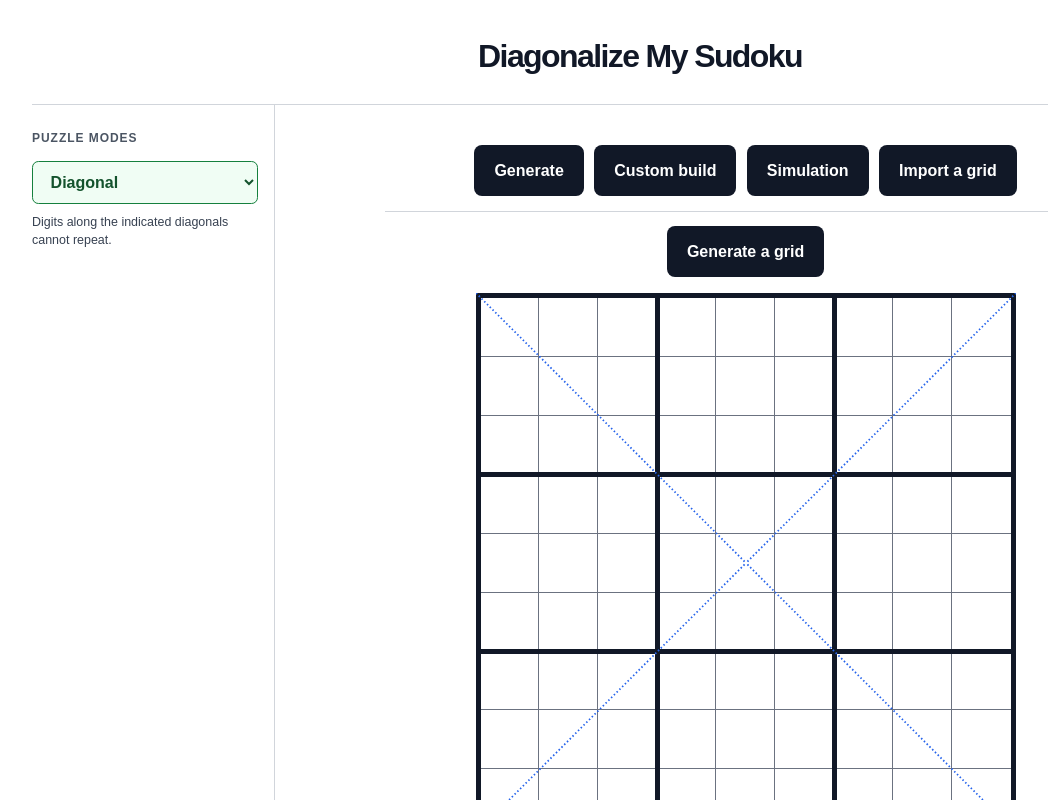
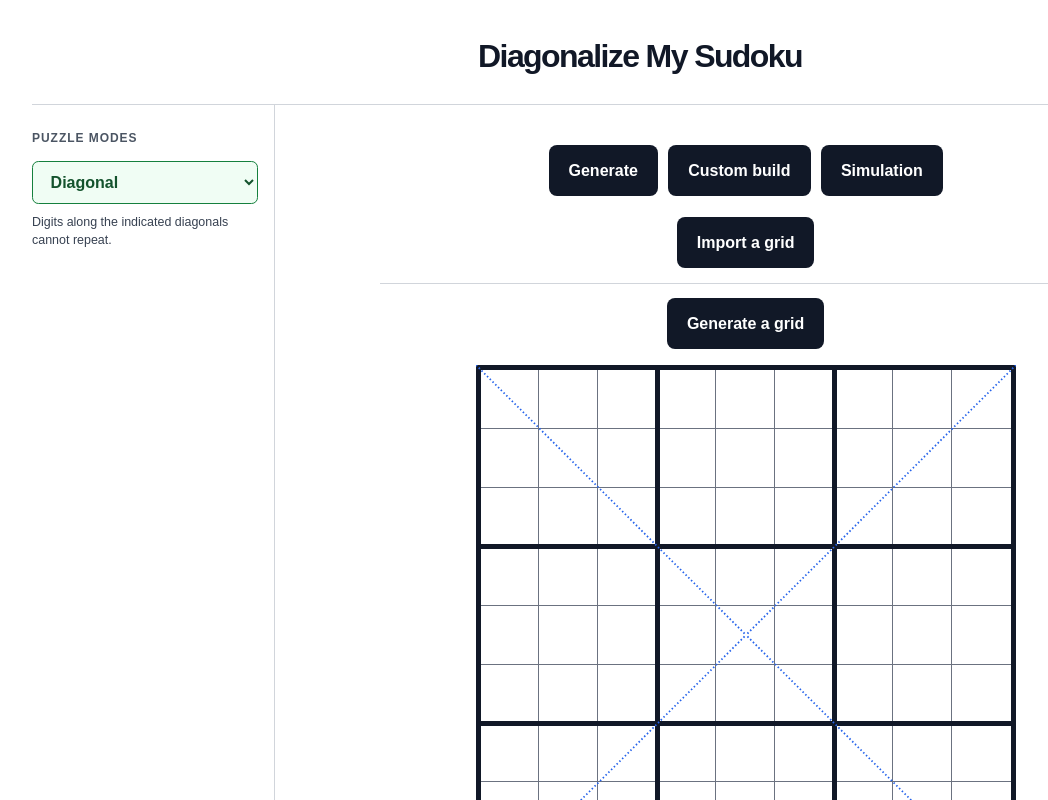
Before and after one commit to nahiphog/Diagonal-or-not, a Next.js app: page / in a window 1280 px wide. Shown: the top 800 px of the page, without its empty margins (32-1080 px from the left). Built offline with nearby package versions, Linux system fonts and the light colour scheme.

Commit message:
clearer button sorting

```diff
--- a/app/globals.css
+++ b/app/globals.css
@@ -37,6 +37,7 @@ h1 { margin: 0; font-size: clamp(1.5rem, 3.5vw, 2rem); font-weight: 700; letter-
 .puzzle-actions { display: flex; flex-wrap: wrap; justify-content: center; gap: 0.65rem; margin: 1rem 0; }
 .puzzle-actions .generate-button { margin-top: 0; }
 .puzzle-actions-divider { width: 100%; border: none; border-top: 1px solid #d1d5db; margin: 0.25rem 0; }
+.puzzle-actions-break { width: 100%; height: 0; }
 .build-button { background: #166534; }
 .build-button:hover:not(:disabled) { background: #15803d; }
 .halt-button { border: 1px solid #b91c1c; border-radius: 0.5rem; padding: 0.85rem 1.1rem; background: #fff; color: #b91c1c; font: inherit; font-weight: 700; cursor: pointer; }
--- a/app/page.tsx
+++ b/app/page.tsx
@@ -1289,6 +1289,7 @@ export default function Home({ initialMode = "diagonal", showQueenSimulation = f
         <button className={`generate-button simulation-link ${diagonalTab === "generate" ? "active" : ""}`} onClick={() => setDiagonalTab("generate")}>Generate</button>
         <button className={`generate-button simulation-link ${diagonalTab === "custom-build" ? "active" : ""}`} onClick={() => setDiagonalTab("custom-build")}>Custom build</button>
         <button className={`generate-button simulation-link ${diagonalTab === "simulation" ? "active" : ""}`} onClick={() => setDiagonalTab("simulation")}>Simulation</button>
+        <div className="puzzle-actions-break"></div>
         <button className={`generate-button simulation-link ${diagonalTab === "import" ? "active" : ""}`} onClick={() => setDiagonalTab("import")}>Import a grid</button>
         <hr className="puzzle-actions-divider" />
         {diagonalTab === "generate" && <button className="generate-button" onClick={generate} disabled={isBuilding}>Generate a grid</button>}
```
